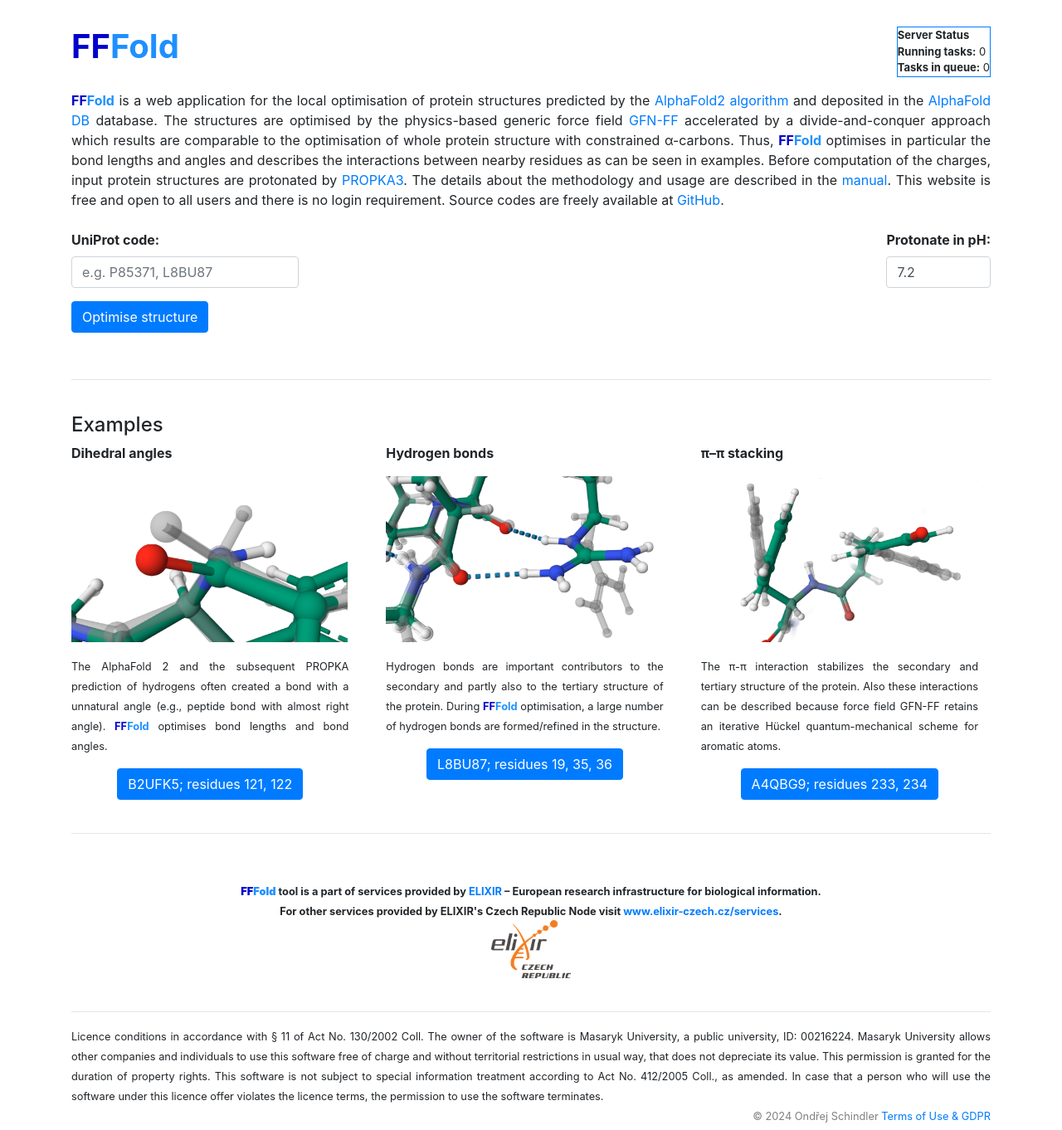
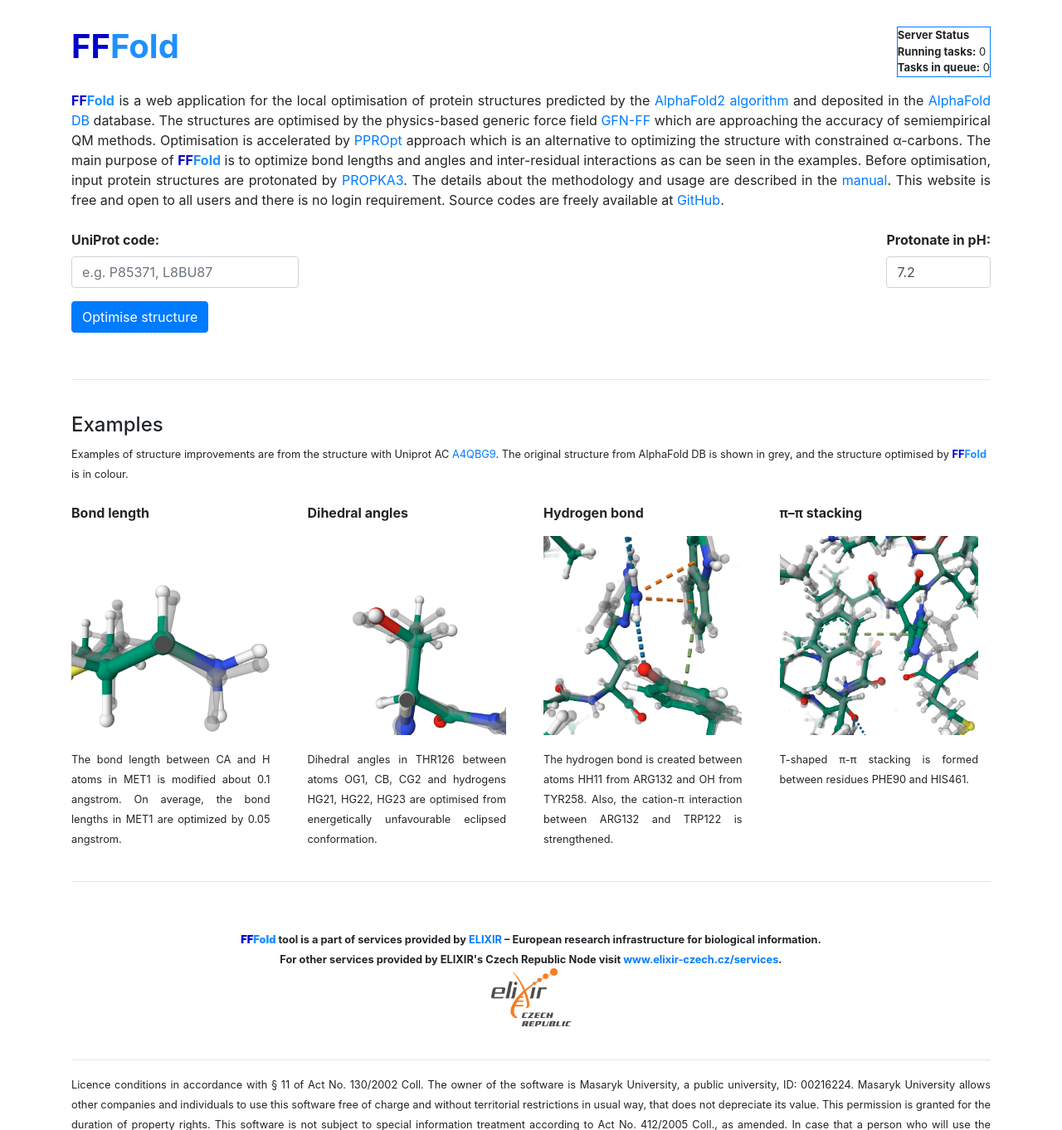
Before and after one commit to sb-ncbr/FFFold, a Flask app: page / in a window 1280 px wide. Shown: the top 1362 px of the page at 83% size. Run offline with Flask 2, Linux system fonts and the light colour scheme; some libraries are stand-ins or nearby versions.

Commit message:
better examples

```diff
--- a/app/templates/index.html
+++ b/app/templates/index.html
@@ -27,10 +27,16 @@
                         rel="noreferrer">AlphaFold DB</a> database.
                     The structures are optimised by the physics-based generic force field <a
                         href="https://onlinelibrary.wiley.com/doi/full/10.1002/anie.202004239" target="_blank"
-                        rel="noreferrer">GFN-FF</a> accelerated by a divide-and-conquer approach which results are comparable to the optimisation of whole protein structure with
-                    constrained α-carbons. Thus, <strong><span style="color: #0000CC">FF</span><span
-                            style="color: #1E90FF">Fold</span></strong> optimises in particular the bond lengths and angles and describes the interactions between nearby residues as can be seen in examples.
-                    Before computation of the charges, input protein structures are protonated by <a href="https://pubs.acs.org/doi/full/10.1021/ct100578z" target="_blank"
+                        rel="noreferrer">GFN-FF</a> which are approaching the accuracy of semiempirical QM methods. Optimisation is accelerated by <a
+                        href="https://github.com/sb-ncbr/ppropt" target="_blank"
+                        rel="noreferrer">PPROpt</a> approach which is an alternative to optimizing the structure with constrained α-carbons.
+
+
+                    The main purpose of <strong><span style="color: #0000CC">FF</span><span
+                        style="color: #1E90FF">Fold</span></strong> is to optimize bond lengths and angles and inter-residual interactions as can be seen in the examples.
+
+
+                    Before optimisation, input protein structures are protonated by <a href="https://pubs.acs.org/doi/full/10.1021/ct100578z" target="_blank"
                         rel="noreferrer">PROPKA3</a>. The details about the methodology and usage are
                     described in the <a href="https://github.com/sb-ncbr/FFFold/wiki" target="_blank"
                                         rel="noreferrer">manual</a>. This website is free and open to all users and there is
@@ -78,87 +84,82 @@
             <br>
             <h4>Examples</h4>
 
+<small>Examples of structure improvements are from the structure with Uniprot AC <a href="https://fffold.biodata.ceitec.cz/results?ID=A4QBG9_13.0" target="_blank"
+                        rel="noreferrer">A4QBG9</a>. The original structure from AlphaFold DB is shown in grey, and the structure optimised by <strong><span style="color:#0000CC">FF</span><span
+        style="color: #1E90FF">Fold</span></strong> is in colour.
+
+</small>
         </div>
 
     </div>
+    <br>
     <div class="row">
-        <div class="col-lg-4 pl-0">
+
+
+        <div class="col-md-3 pl-0">
+            <div class="col">
+                <strong>Bond length</strong>
+            </div>
+            <div class="col text-align mt-3">
+                <img src="/static/assets/bond_length.png" alt="TA"
+                    style="height: 240px">
+            </div>
+            <div class="col mt-3 text-justify">
+                <small>
+                    The bond length between CA and H atoms in MET1 is modified about 0.1 angstrom. On average, the bond lengths in MET1 are optimized by 0.05 angstrom.
+                </small>
+            </div>
+
+        </div>
+        <div class="col-md-3 pl-0">
             <div class="col">
                 <strong>Dihedral angles</strong>
             </div>
             <div class="col text-align mt-3">
-                <img src="/static/assets/TA.png" alt="TA"
-                    style="height: 200px">
+                <img src="/static/assets/dihedral.png" alt="HB"
+                    style="height: 240px">
             </div>
             <div class="col mt-3 text-justify">
                 <small>
-                    The AlphaFold 2 and the subsequent PROPKA prediction of hydrogens often created a bond with a unnatural
-                    angle (e.g., peptide bond with almost right angle). <strong><span style="color: #0000CC">FF</span><span
-                        style="color: #1E90FF">Fold</span></strong> optimises bond lengths and bond angles.
+                   Dihedral angles in THR126 between atoms OG1, CB, CG2 and hydrogens HG21, HG22, HG23 are optimised from energetically unfavourable eclipsed
+conformation.
                 </small>
             </div>
-            <div class="col text-center mt-3">
-                <form method=post enctype=multipart/form-data>
-                    <input type="hidden" name="ph" value='2' />
-                    <input type="hidden" name="code" value='B2UFK5' />
-                    <button type="submit" class="btn btn-primary" name="action"
-                        value="optimise structure">B2UFK5; residues 121, 122</button>
-                </form>
-            </div>
+
         </div>
-        <div class="col-lg-4 pl-0">
+
+        <div class="col-md-3 pl-0">
             <div class="col">
-                <strong>Hydrogen bonds</strong>
+                <strong>Hydrogen bond</strong>
             </div>
             <div class="col text-align mt-3">
-                <img src="/static/assets/HB.png" alt="HB"
-                    style="height: 200px">
+                <img src="/static/assets/hydrogen_bond.png" alt="PS"
+                    style="height: 240px">
             </div>
             <div class="col mt-3 text-justify">
                 <small>
-                   Hydrogen bonds are important contributors to the secondary and partly also to the tertiary structure of the protein.
-                    During <strong><span style="color: #0000CC">FF</span><span
-                        style="color: #1E90FF">Fold</span></strong> optimisation, a large number of hydrogen bonds are formed/refined in the structure.
+                    The hydrogen bond is created between atoms HH11 from ARG132 and OH from TYR258. Also, the cation-π interaction between ARG132 and TRP122 is strengthened.
+
                 </small>
             </div>
-            <div class="col text-center mt-3">
-                <form method=post enctype=multipart/form-data>
-                    <input type="hidden" name="ph" value='7.2' />
-                    <input type="hidden" name="code" value='L8BU87' />
-                    <button type="submit" class="btn btn-primary" name="action"
-                        value="optimise structure">L8BU87; residues 19, 35, 36</button>
-                </form>
-            </div>
+
         </div>
 
-        <div class="col-lg-4 pl-0">
+        <div class="col-md-3 pl-0">
             <div class="col">
                 <strong>π–π stacking</strong>
             </div>
             <div class="col text-align mt-3">
-                <img src="/static/assets/PS.png" alt="PS"
-                    style="height: 200px">
+                <img src="/static/assets/pi_stacking.png" alt="PS"
+                    style="height: 240px">
             </div>
             <div class="col mt-3 text-justify">
                 <small>
-                    The π-π interaction stabilizes the secondary and tertiary structure of the protein.
-                    Also these interactions can be described because force field GFN-FF retains an iterative Hückel quantum-mechanical scheme
-                    for aromatic atoms.
+                    T-shaped π-π stacking is formed between residues PHE90 and HIS461.
 
                 </small>
             </div>
-            <div class="col text-center mt-3">
-                <form method=post enctype=multipart/form-data>
-                    <input type="hidden" name="ph" value='13' />
-                    <input type="hidden" name="prediction_version" value='4' />
-                    <input type="hidden" name="code" value='A4QBG9' />
-                    <button type="submit" class="btn btn-primary" name="action"
-                        value="optimise structure">A4QBG9; residues 233, 234</button>
-                </form>
-            </div>
         </div>
-
-
 
 
     </div>
@@ -180,10 +181,4 @@
 {% block scripts %}
 <script src="https://cdn.jsdelivr.net/npm/jquery@3.6.3/dist/jquery.min.js"></script>
 <script src="{{ url_for('static', filename='bootstrap/bootstrap.bundle.min.js') }}"></script>
-<script type="text/javascript">
-function reload() {
-  document.location.reload();
-}
-setInterval(reload, 60000);
-</script>
 {% endblock scripts %}
```
Also changed, not shown: app/static/assets/HB.png (deleted), app/static/assets/PS.png (deleted), app/static/assets/TA.png (deleted), app/static/assets/bond_length.png (added), app/static/assets/dihedral.png (added), app/static/assets/hydrogen_bond.png (added), app/static/assets/pi_stacking.png (added).
